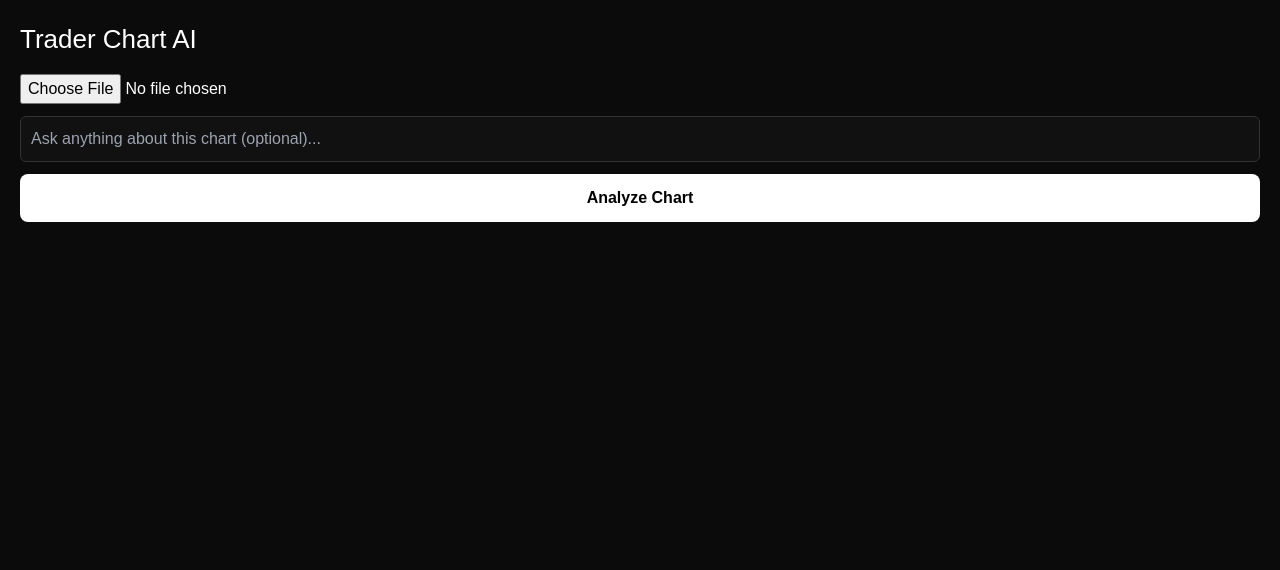
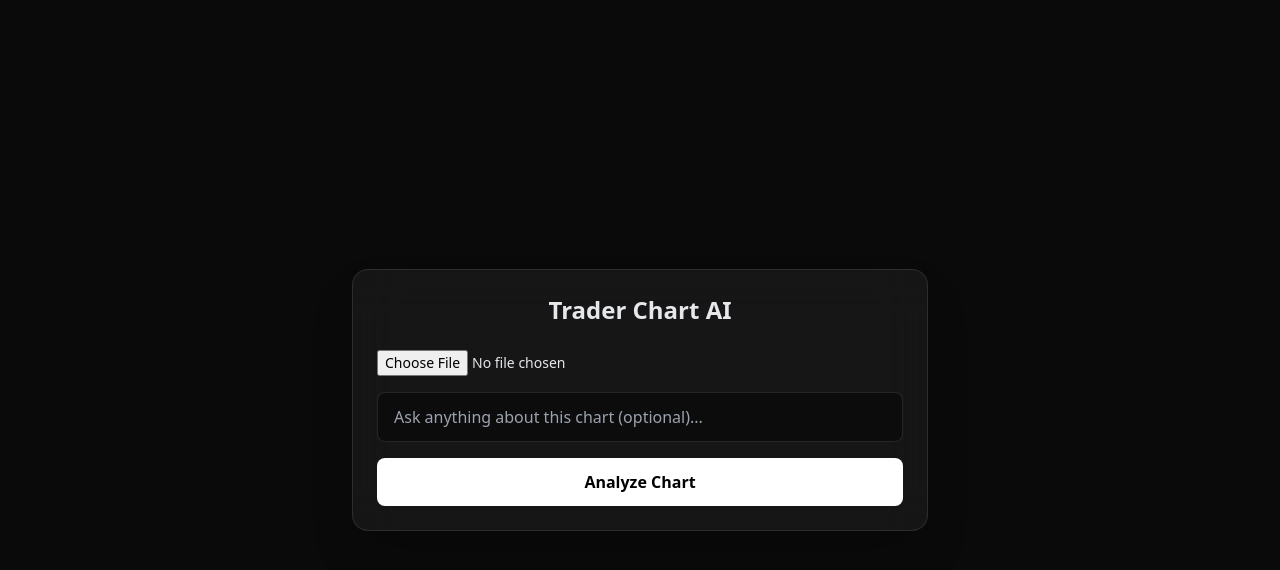
Before and after one commit to yuvraj448-debug/trader-chart-ai, a Next.js app: page / in a window 1280 px wide. Shown: the top 570 px of the page. Built offline with nearby package versions, Linux system fonts and the light colour scheme.

Commit message:
Update page.jsx

```diff
--- a/app/page.jsx
+++ b/app/page.jsx
@@ -1,5 +1,4 @@
 'use client'
-
 import { useState } from 'react'
 
 export default function Home() {
@@ -28,23 +27,18 @@ export default function Home() {
       })
 
       const data = await res.json()
-      setResult(data.analysis || 'No response from AI')
+      setResult(data.analysis || 'No analysis returned.')
     } catch (err) {
-      setResult('Something went wrong. Try again.')
+      setResult('AI error. Try again.')
     }
 
     setLoading(false)
   }
 
   return (
-    <main style={{
-      minHeight: '100vh',
-      background: '#0b0b0b',
-      color: '#fff',
-      padding: '20px',
-      fontFamily: 'Arial',
-    }}>
-      <h1 style={{ fontSize: '26px', marginBottom: '15px' }}>
+    <main className="min-h-screen flex items-center justify-center px-4">
+      <div className="w-full max-w-xl bg-white/5 backdrop-blur-xl border border-white/10 rounded-2xl p-6 shadow-2xl">
+        <h1 className="text-2xl font-semibold text-center mb-6">
           Trader Chart AI
         </h1>
 
@@ -52,7 +46,7 @@ export default function Home() {
           type="file"
           accept="image/*"
           onChange={(e) => setImage(e.target.files[0])}
-        style={{ marginBottom: '12px' }}
+          className="w-full mb-4 text-sm"
         />
 
         <input
@@ -60,42 +54,29 @@ export default function Home() {
           placeholder="Ask anything about this chart (optional)..."
           value={question}
           onChange={(e) => setQuestion(e.target.value)}
-        style={{
-          width: '100%',
-          padding: '10px',
-          marginBottom: '12px',
-          background: '#111',
-          color: '#fff',
-          border: '1px solid #333',
-          borderRadius: '6px',
-        }}
+          className="w-full mb-4 px-4 py-3 rounded-lg bg-black/40 border border-white/10 focus:outline-none"
         />
 
         <button
           onClick={submitAnalysis}
-        style={{
-          width: '100%',
-          padding: '12px',
-          background: '#fff',
-          color: '#000',
-          fontWeight: 'bold',
-          borderRadius: '8px',
-        }}
+          disabled={loading}
+          className="w-full py-3 rounded-lg bg-white text-black font-semibold hover:opacity-90 transition"
         >
-        {loading ? 'Analyzing chart…' : 'Analyze Chart'}
+          {loading ? 'Analyzing...' : 'Analyze Chart'}
         </button>
 
+        {loading && (
+          <div className="mt-6 text-center text-sm text-gray-400 animate-pulse">
+            Reading price action & liquidity...
+          </div>
+        )}
+
         {result && (
-        <pre style={{
-          marginTop: '20px',
-          background: '#111',
-          padding: '15px',
-          borderRadius: '8px',
-          whiteSpace: 'pre-wrap',
-        }}>
+          <pre className="mt-6 whitespace-pre-wrap text-sm bg-black/40 p-4 rounded-lg border border-white/10">
             {result}
           </pre>
         )}
+      </div>
     </main>
   )
 }
```
Lines whose indentation alone changed are shown as unchanged.
